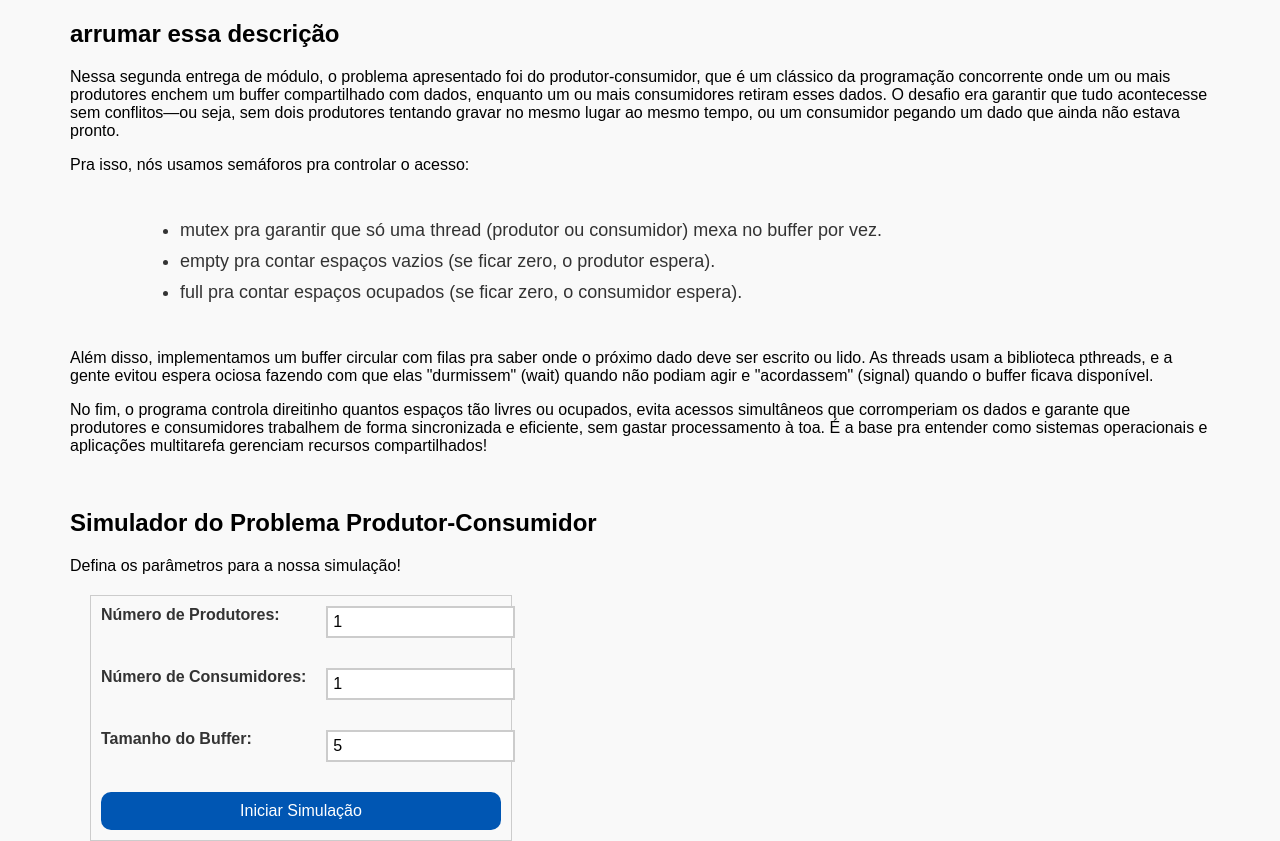
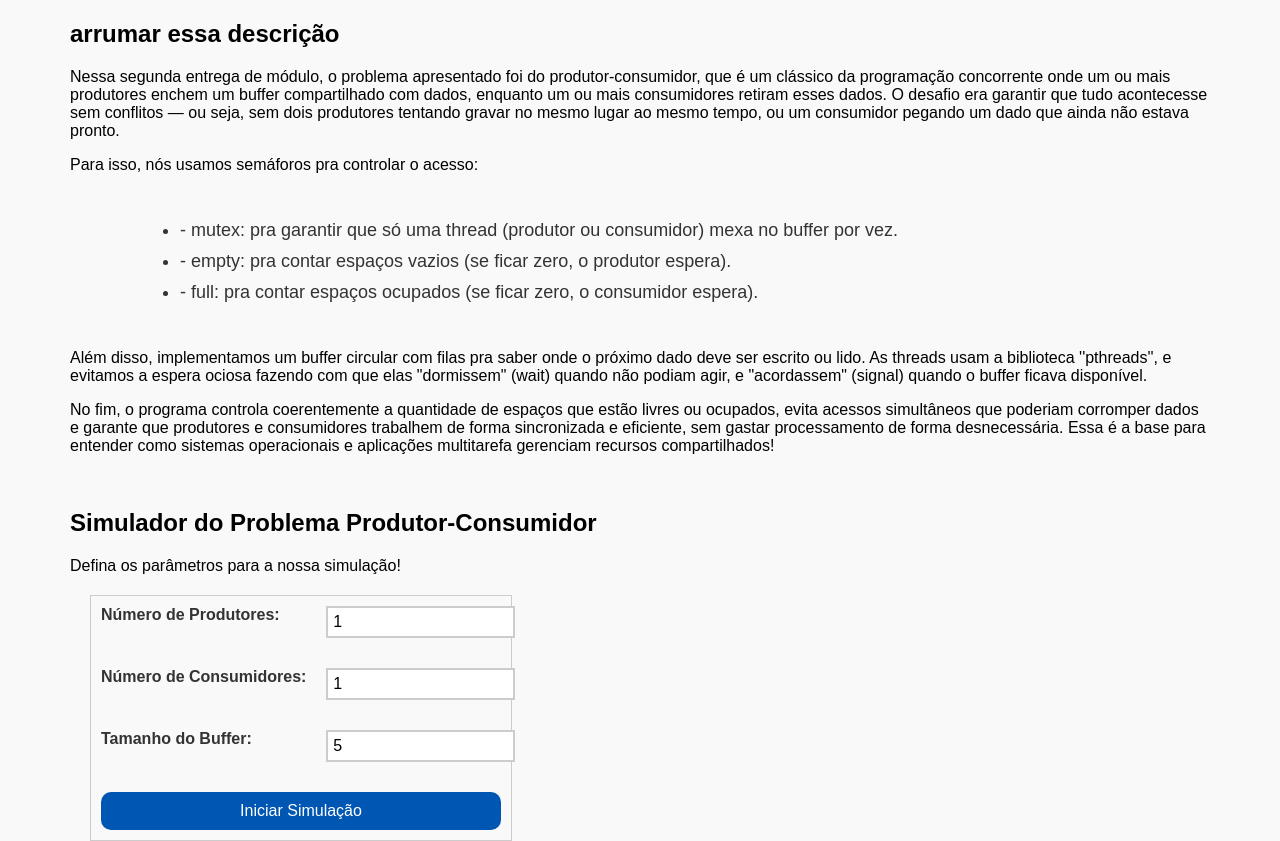
Before and after one commit to hrzanni/Sistemas-Operacionais---025, a Flask app: page /entrega2 in a window 1280 px wide. Shown: the part 56-897 px from the top of the page. Run offline with Flask 3, Linux system fonts and the light colour scheme; parts of the project's set-up code (start-up, migrations or seed data) failed here and were passed over.

Commit message:
Update entrega2.html

```diff
--- a/webSite/ProjectSite/templates/entrega2.html
+++ b/webSite/ProjectSite/templates/entrega2.html
@@ -6,37 +6,37 @@
     produtor-consumidor, que é um clássico da programação concorrente onde um ou
     mais produtores enchem um buffer compartilhado com dados, enquanto um ou
     mais consumidores retiram esses dados. O desafio era garantir que tudo
-    acontecesse sem conflitos—ou seja, sem dois produtores tentando gravar no
+    acontecesse sem conflitos — ou seja, sem dois produtores tentando gravar no
     mesmo lugar ao mesmo tempo, ou um consumidor pegando um dado que ainda não
     estava pronto.
   </p>
-  <p>Pra isso, nós usamos semáforos pra controlar o acesso:</p>
+  <p>Para isso, nós usamos semáforos pra controlar o acesso:</p>
   <div class="topicosEntrega">
     <ul>
       <li>
-        mutex pra garantir que só uma thread (produtor ou consumidor) mexa no
+        - mutex: pra garantir que só uma thread (produtor ou consumidor) mexa no
         buffer por vez.
       </li>
       <li>
-        empty pra contar espaços vazios (se ficar zero, o produtor espera).
+        - empty: pra contar espaços vazios (se ficar zero, o produtor espera).
       </li>
       <li>
-        full pra contar espaços ocupados (se ficar zero, o consumidor espera).
+        - full: pra contar espaços ocupados (se ficar zero, o consumidor espera).
       </li>
     </ul>
   </div>
   <p>
     Além disso, implementamos um buffer circular com filas pra saber onde o
     próximo dado deve ser escrito ou lido. As threads usam a biblioteca
-    pthreads, e a gente evitou espera ociosa fazendo com que elas "durmissem"
-    (wait) quando não podiam agir e "acordassem" (signal) quando o buffer ficava
+    ''pthreads'', e evitamos a espera ociosa fazendo com que elas "dormissem"
+    (wait) quando não podiam agir, e "acordassem" (signal) quando o buffer ficava
     disponível.
   </p>
   <p>
-    No fim, o programa controla direitinho quantos espaços tão livres ou
-    ocupados, evita acessos simultâneos que corromperiam os dados e garante que
+    No fim, o programa controla coerentemente a quantidade de espaços que estão livres ou
+    ocupados, evita acessos simultâneos que poderiam corromper dados e garante que
     produtores e consumidores trabalhem de forma sincronizada e eficiente, sem
-    gastar processamento à toa. É a base pra entender como sistemas operacionais
+    gastar processamento de forma desnecessária. Essa é a base para entender como sistemas operacionais
     e aplicações multitarefa gerenciam recursos compartilhados!
   </p>
 
```
